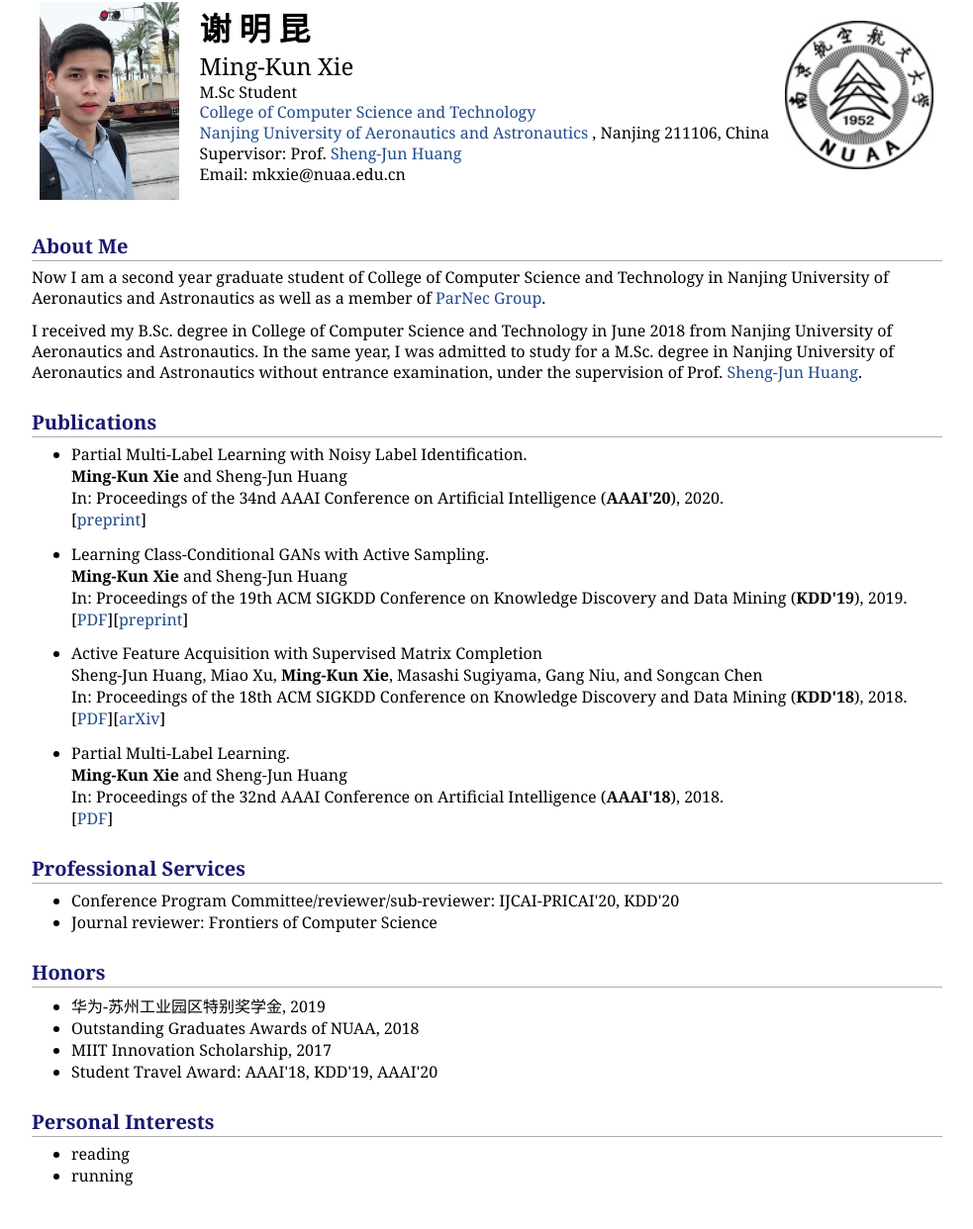
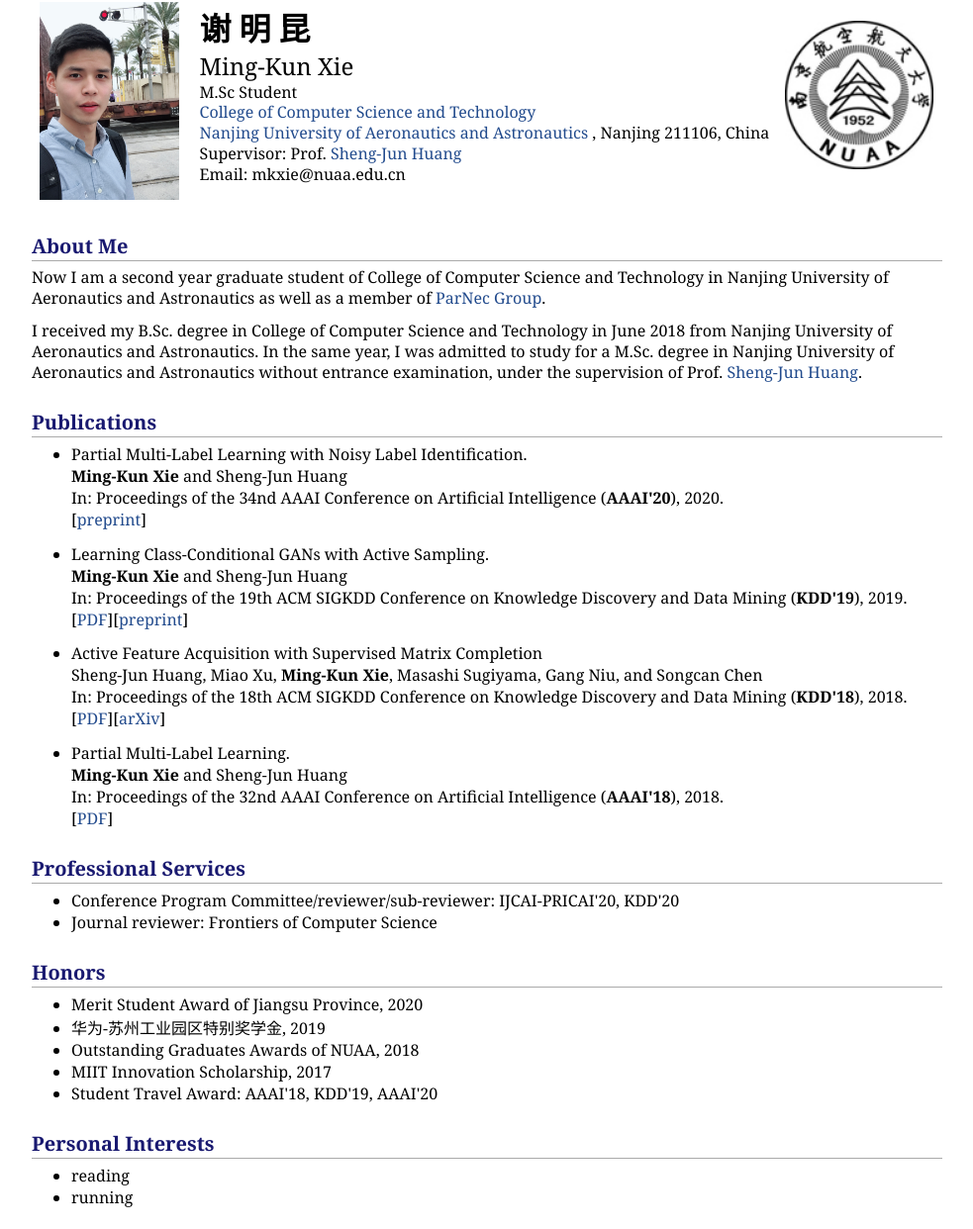
Before and after one commit to xiemk/xiemk.github.io, a Jekyll site: the page index.html, which Jekyll copies as it is, in a window 1280 px wide. Shown: the whole page at 99% size, without its empty margins (148-1131 px from the left). Built offline with Jekyll 4.4.1, drawn with Linux system fonts in a browser that asks for light colours; before the commit the page ends 1220 px from its top, so only the background shows below that.

Commit message:
updating

```diff
--- a/index.html
+++ b/index.html
@@ -55,8 +55,9 @@ Email: mkxie@nuaa.edu.cn <br />
 
 <h2>Honors </h2>
 <ul style="list-style-type:disc">
-  <li>华为-苏州工业园区特别奖学金, 2019</li>
-	<li>Outstanding Graduates Awards of NUAA, 2018</li>
+    <li>Merit Student Award of Jiangsu Province, 2020</li>
+    <li>华为-苏州工业园区特别奖学金, 2019</li>
+	  <li>Outstanding Graduates Awards of NUAA, 2018</li>
     <li>MIIT Innovation Scholarship, 2017</li>
     <li>Student Travel Award: AAAI'18, KDD'19, AAAI'20</li>
 </ul>
```
